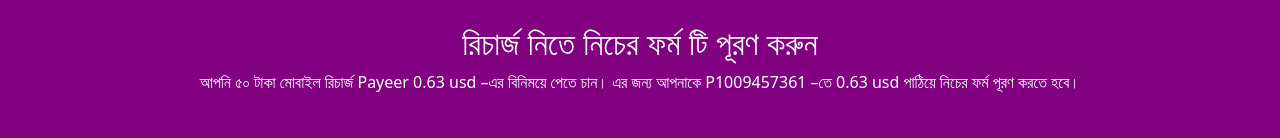
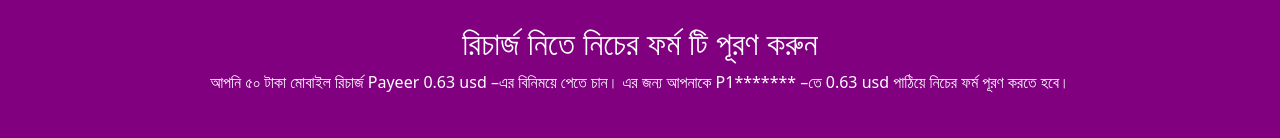
Before and after one commit to mypersonalcodes/binimoy, a plain HTML site: page docs/index.html in a window 1280 px wide. Shown: the part 508-646 px from the top of the page. Drawn offline with nearby package versions, Linux system fonts and the light colour scheme.

Commit message:
Update index.html

```diff
--- a/docs/index.html
+++ b/docs/index.html
@@ -174,7 +174,7 @@
 
 
     <h2 class="text-center pcolorwhite">রিচার্জ নিতে নিচের ফর্ম টি পূরণ করুন</h2>
-<p class="pcolorwhite"> আপনি ৫০ টাকা মোবাইল রিচার্জ Payeer 0.63 usd –এর বিনিময়ে পেতে চান। এর জন্য আপনাকে P1009457361 –তে 0.63 usd পাঠিয়ে নিচের ফর্ম পূরণ করতে হবে।  </p>
+<p class="pcolorwhite"> আপনি ৫০ টাকা মোবাইল রিচার্জ Payeer 0.63 usd –এর বিনিময়ে পেতে চান। এর জন্য আপনাকে P1******* –তে 0.63 usd পাঠিয়ে নিচের ফর্ম পূরণ করতে হবে।  </p>
 <div class="formedit">
 
     <form action="https://formcarry.com/s/BvIGhyZ0k19" method="POST" accept-charset="UTF-8" >
```
